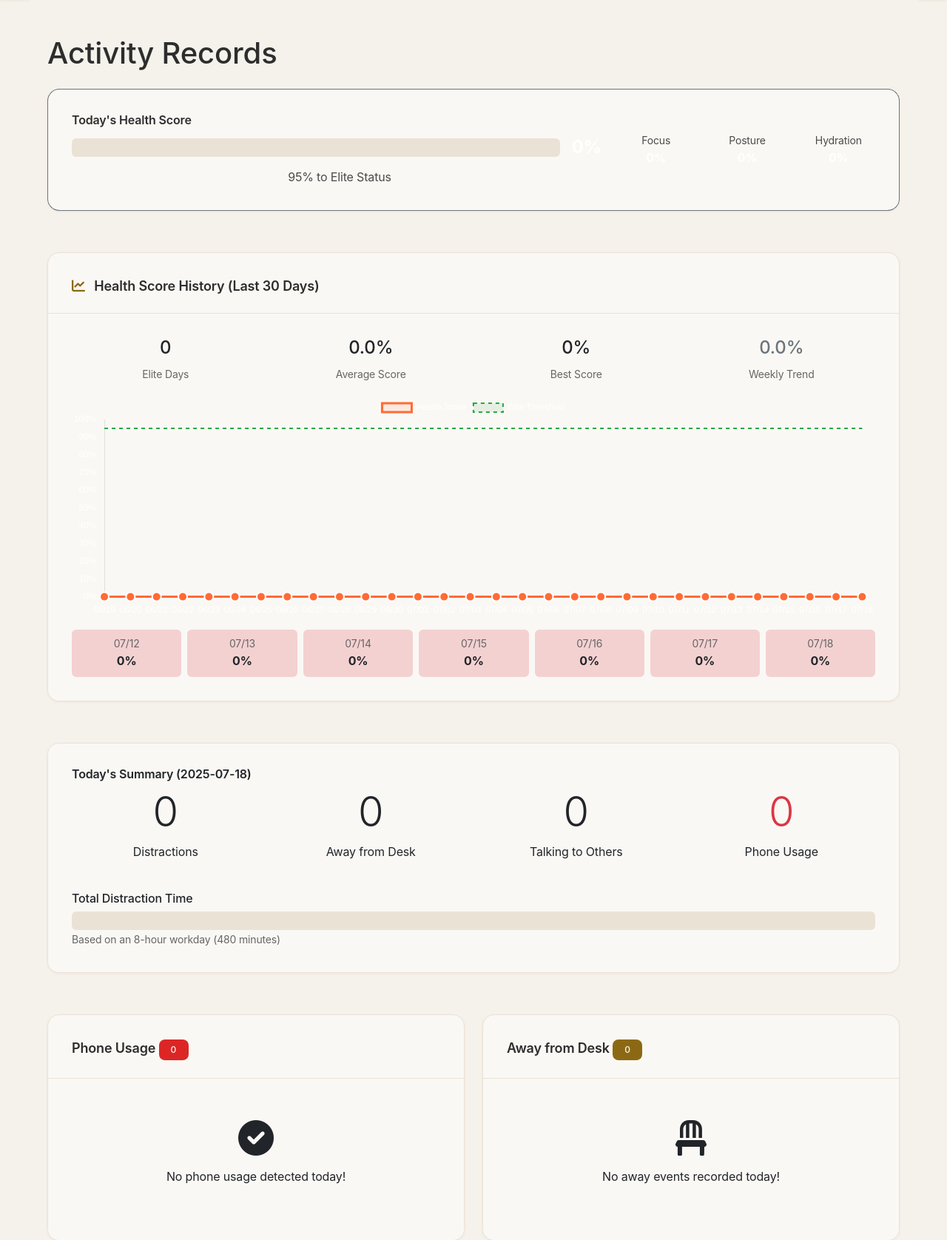
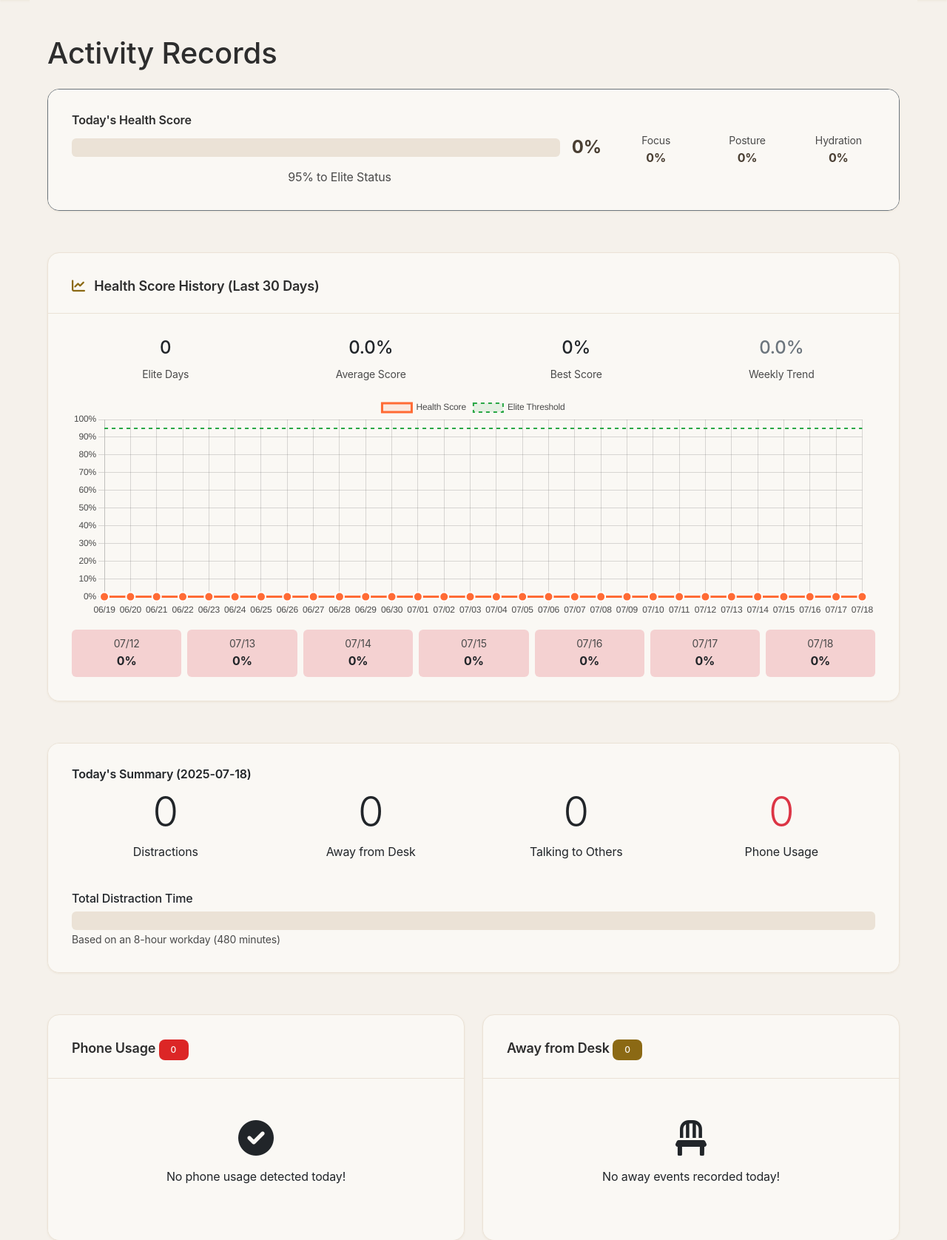
Before and after one commit to RoinSun111/yogurt2, a Flask app: page /activity-records in a window 1280 px wide. Shown: the part 96-1772 px from the top of the page at 74% size. Run offline with Flask 3, Linux system fonts and the light colour scheme; data comes from the database, SQL or seed files in the repository; data that the repository does not hold is empty; some libraries are stand-ins or nearby versions.

Commit message:
Improve the look and feel of the application by updating the color palette
Updates CSS styles across various templates (activity_records.html, monitor.html, moodboard/) to enhance the user interface with a new color scheme.

Replit-Commit-Author: Agent
Replit-Commit-Session-Id: f5e174a2-e804-41bd-8d54-cbf0976cf45d
Replit-Commit-Screenshot-Url: https://storage.googleapis.com/screenshot-production-us-central1/c8386181-1c45-429e-8f8d-8461ec0bc34e/ed46efa3-99b3-46d6-aa50-10306ca3e609.jpg

```diff
--- a/templates/activity_records.html
+++ b/templates/activity_records.html
@@ -54,7 +54,7 @@
                     </div>
                 </div>
             {% else %}
-                <div class="card bg-dark text-white border-secondary">
+                <div class="card border-secondary" style="background-color: var(--flow-warm-white); color: var(--flow-warm-800);">
                     <div class="card-body">
                         <div class="row align-items-center">
                             <div class="col-md-8">
@@ -186,21 +186,21 @@
                         <div class="col-md-3">
                             <div class="text-center">
                                 <div class="h4 text-success">{{ summary.health_history|selectattr("is_elite")|list|length }}</div>
-                                <small class="text-muted">Elite Days</small>
+                                <small style="color: #4a4a4a;">Elite Days</small>
                             </div>
                         </div>
                         <div class="col-md-3">
                             <div class="text-center">
                                 {% set avg_score = (summary.health_history|map(attribute='health_score')|sum / summary.health_history|length)|round(1) %}
                                 <div class="h4 text-info">{{ avg_score }}%</div>
-                                <small class="text-muted">Average Score</small>
+                                <small style="color: #4a4a4a;">Average Score</small>
                             </div>
                         </div>
                         <div class="col-md-3">
                             <div class="text-center">
                                 {% set max_score = summary.health_history|map(attribute='health_score')|max %}
                                 <div class="h4 text-warning">{{ max_score }}%</div>
-                                <small class="text-muted">Best Score</small>
+                                <small style="color: #4a4a4a;">Best Score</small>
                             </div>
                         </div>
                         <div class="col-md-3">
@@ -209,7 +209,7 @@
                                 <div class="h4 {{ 'text-success' if trend > 0 else 'text-danger' if trend < 0 else 'text-secondary' }}">
                                     {{ "+" if trend > 0 else "" }}{{ (trend/7)|round(1) }}%
                                 </div>
-                                <small class="text-muted">Weekly Trend</small>
+                                <small style="color: #4a4a4a;">Weekly Trend</small>
                             </div>
                         </div>
                     </div>
@@ -225,7 +225,7 @@
                                 {% for day in summary.health_history[-7:] %}
                                     <div class="flex-fill text-center p-2 rounded"
                                          style="background: {% if day.is_elite %}rgba(40, 167, 69, 0.2){% elif day.health_score >= 70 %}rgba(255, 193, 7, 0.2){% else %}rgba(220, 53, 69, 0.2){% endif %};">
-                                        <div class="small text-muted">{{ day.date_short }}</div>
+                                        <div class="small" style="color: #4a4a4a;">{{ day.date_short }}</div>
                                         <div class="fw-bold">{{ day.health_score }}%</div>
                                         {% if day.is_elite %}
                                             <i class="fas fa-crown text-warning small"></i>
@@ -274,7 +274,7 @@
                                     {{ total_minutes }} mins
                                 </div>
                             </div>
-                            <small class="text-muted">Based on an 8-hour workday (480 minutes)</small>
+                            <small style="color: #4a4a4a;">Based on an 8-hour workday (480 minutes)</small>
                         </div>
                     </div>
                 </div>
@@ -490,7 +490,7 @@
                 plugins: {
                     legend: {
                         labels: {
-                            color: '#fff',
+                            color: '#4a4a4a',
                             font: {
                                 size: 12
                             }
@@ -525,10 +525,10 @@
                         beginAtZero: true,
                         max: 100,
                         grid: {
-                            color: 'rgba(255, 255, 255, 0.1)'
+                            color: 'rgba(74, 74, 74, 0.2)'
                         },
                         ticks: {
-                            color: '#fff',
+                            color: '#4a4a4a',
                             callback: function(value) {
                                 return value + '%';
                             }
@@ -536,10 +536,10 @@
                     },
                     x: {
                         grid: {
-                            color: 'rgba(255, 255, 255, 0.1)'
+                            color: 'rgba(74, 74, 74, 0.2)'
                         },
                         ticks: {
-                            color: '#fff'
+                            color: '#4a4a4a'
                         }
                     }
                 },
@@ -575,12 +575,12 @@
                         toast.style.zIndex = '1050';
                         toast.innerHTML = `
                             <div class="toast show" role="alert" aria-live="assertive" aria-atomic="true">
-                                <div class="toast-header bg-success text-white">
+                                <div class="toast-header bg-success" style="color: var(--flow-warm-800);">
                                     <i class="fas fa-check-circle me-2"></i>
                                     <strong class="me-auto">Success</strong>
                                     <button type="button" class="btn-close" data-bs-dismiss="toast" aria-label="Close"></button>
                                 </div>
-                                <div class="toast-body bg-dark text-white">
+                                <div class="toast-body" style="background-color: var(--flow-warm-white); color: var(--flow-warm-800);">
                                     <p>${data.message}</p>
                                     <p>Created ${data.event_count} demo events for today.</p>
                                     <div class="mt-2 pt-2 border-top">
--- a/templates/monitor.html
+++ b/templates/monitor.html
@@ -299,7 +299,7 @@
 
     .metric-sublabel {
         font-size: 0.85rem;
-        color: rgba(255, 255, 255, 0.6);
+        color: var(--flow-warm-600);
     }
 
     .timeline-container {
@@ -343,7 +343,7 @@
 
     .timeline-item-time {
         font-size: 0.85rem;
-        color: rgba(255, 255, 255, 0.6);
+        color: var(--flow-warm-600);
     }
 
     .timeline-item.focus::before {
```
Also changed, not shown: templates/moodboard/customize.html (+10 -10 lines), templates/moodboard/display.html (+29 -29 lines).
